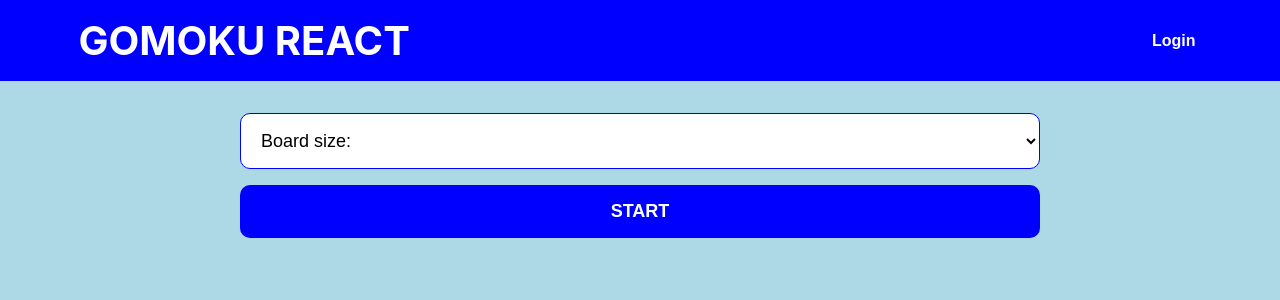
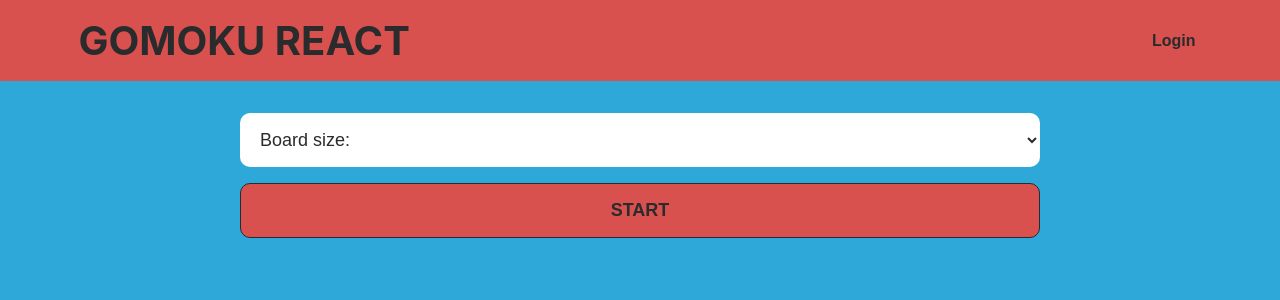
Before and after one commit to bld47282/gomoku-react, a React (Create React App) app: page / in a window 1280 px wide. Shown: the top 300 px of the page. Built offline with nearby package versions, Linux system fonts and the light colour scheme.

Commit message:
Change colour theme

```diff
--- a/src/components/Button.module.css
+++ b/src/components/Button.module.css
@@ -1,7 +1,7 @@
 .button {
-    background-color: blue;
-    color: white;
-    border: none;
+    background-color: #D9514EFF;
+    color: #2A2B2DFF;
+    border: 1px #2A2B2DFF solid;
     padding: 1rem;
     border-radius: 10px;
     font-weight: bold;
--- a/src/components/Header.module.css
+++ b/src/components/Header.module.css
@@ -1,8 +1,8 @@
 .header {
     font-size: 2.5rem;
     padding: 1rem;
-    background-color: blue;
-    color: white;
+    background-color: #D9514EFF;
+    color: #2A2B2DFF;
     font-weight: bolder;
     text-transform: uppercase;
     text-align: center;
@@ -24,7 +24,7 @@
 .action {
     background-color: transparent;
     border: none;
-    color: #FFFFFF;
+    color: #2A2B2DFF;
     font-size: 1rem;
     font-weight: 700;
     cursor: pointer;
--- a/src/components/NumberDropdown.module.css
+++ b/src/components/NumberDropdown.module.css
@@ -1,8 +1,8 @@
 .select {
     padding: 1rem;
     background-color: white;
-    border: 1px blue solid;
-    color: black;
+    border: 1px #2A2B2DFF;
+    color: #2A2B2DFF;
     border-radius: 10px;
     font-size: large;
 }
--- a/src/index.css
+++ b/src/index.css
@@ -5,7 +5,7 @@ body {
     sans-serif;
   -webkit-font-smoothing: antialiased;
   -moz-osx-font-smoothing: grayscale;
-  background: lightblue;
+  background: #2DA8D8FF;
 }
 
 #root {
--- a/src/pages/History.module.css
+++ b/src/pages/History.module.css
@@ -21,8 +21,10 @@
     display: flex;
     border-radius: 10px;
     background-color: white;
-    border: 2px black solid;
+    color: #2A2B2DFF;
+    border: 2px #D9514EFF solid;
     justify-content: space-between;
+    align-items: center;
     margin: 2rem auto;
     padding: 1rem;
 }
```
